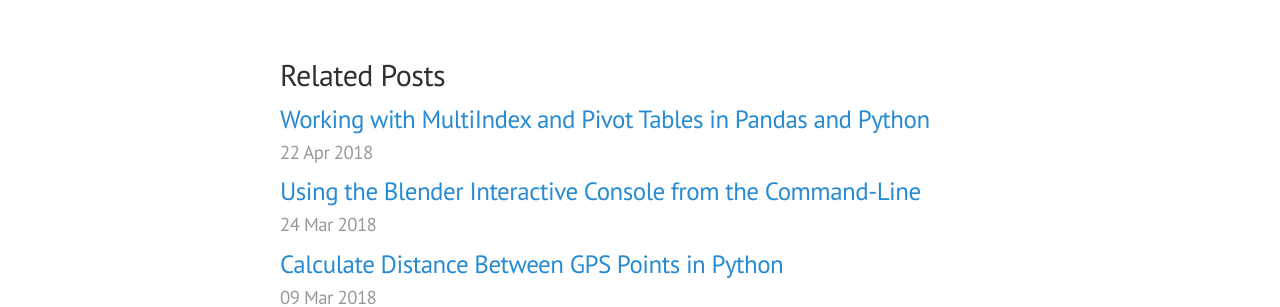
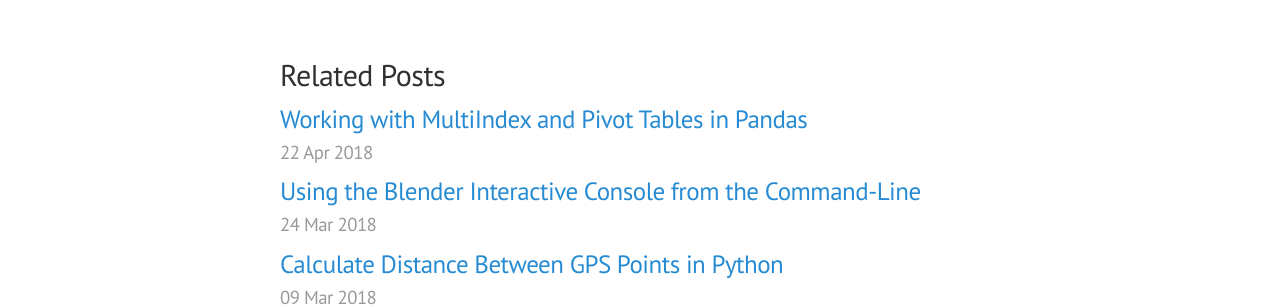
Before and after one commit to njanakiev/njanakiev.github.io, a Jekyll site: the page built from _posts/2018-03-18-pandas-groupby.md, in a window 1280 px wide and 900 px high, scrolled down 7593 px. Shown: the part 456-763 px from the top of the window. Built offline with Jekyll 4.4.1, drawn with Linux system fonts in a browser that asks for light colours; some of the changed text lies outside the part shown.

Commit message:
Update titles

```diff
--- a/_posts/2018-03-18-pandas-groupby.md
+++ b/_posts/2018-03-18-pandas-groupby.md
@@ -1,7 +1,7 @@
 ---
 layout: post
 category: blog
-title: Working with Pandas Group By in Python
+title: Working with Group By in Pandas
 tags: [Pandas, Python]
 image: /assets/NOS_170539764971.jpg
 imageurl: http://nos.twnsnd.co/image/170539764971
--- a/til/_posts/2018-04-22-pandas-multiindex-pivot.md
+++ b/til/_posts/2018-04-22-pandas-multiindex-pivot.md
@@ -1,7 +1,7 @@
 ---
 layout: post
 category: til
-title: Working with MultiIndex and Pivot Tables in Pandas and Python
+title: Working with MultiIndex and Pivot Tables in Pandas
 tags: [Pandas, Python]
 comments: true
 ---
```
